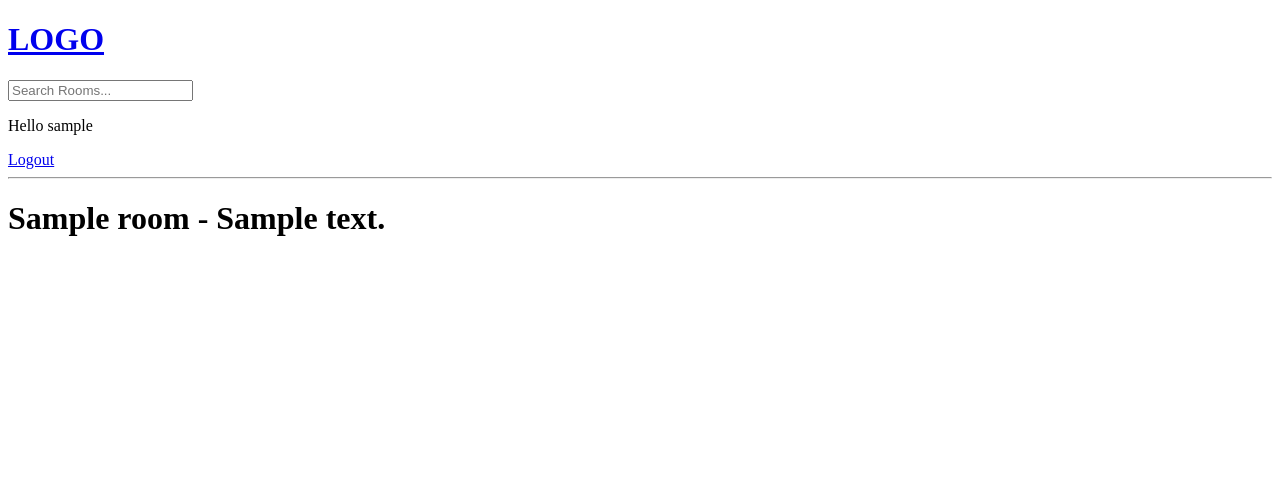
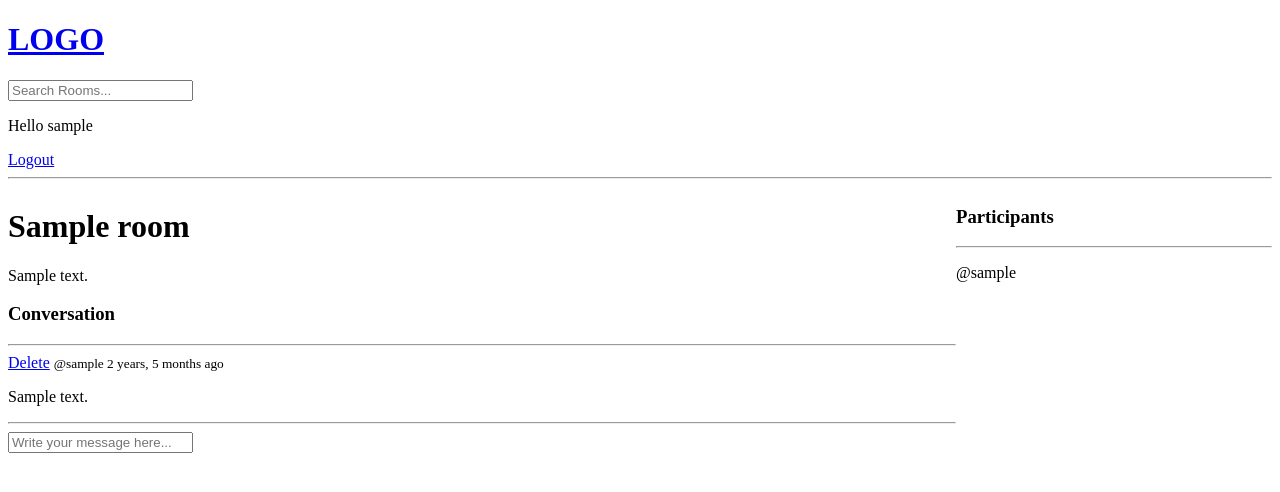
Before and after one commit to Abhi94N/StudyBud, a Django app: page /room/1/ in a window 1280 px wide. Shown: the top 492 px of the page. Run offline with Django 4.2, Linux system fonts and the light colour scheme; a user stored in the database is signed in; tables that the repository leaves empty hold one stand-in row (values such as "Sample post").

Commit message:
chatroom crud with delete

```diff
--- a/base/models.py
+++ b/base/models.py
@@ -17,7 +17,8 @@ class Room(models.Model):
     topic = models.ForeignKey(Topic, on_delete=models.SET_NULL, null=True)
     name = models.CharField(max_length=200)
     description = models.TextField(null=True, blank=True)
-    #participants
+
+    participants = models.ManyToManyField(User, related_name='participants', blank=True)
     updated = models.DateTimeField(auto_now=True)
     created = models.DateTimeField(auto_now_add=True)
 
--- a/base/templates/base/room.html
+++ b/base/templates/base/room.html
@@ -2,5 +2,58 @@
 
 
 {% block content %}
-<h1>{{room.name}} - {{room.description}}</h1>
+
+<style>
+    .room-container{
+        display: grid;
+        grid-template-columns: 3fr 1fr;
+    }
+</style>
+
+<div class="room-container">
+
+    <div>
+        <h1>{{room.name}}</h1>
+
+        <p>{{room.description}}</p>
+
+        <div class="comment-wrapper">
+            <h3>Conversation</h3>
+            <hr>
+            {% for message in room_messages %}
+                <div>
+                    {% if request.user == message.user %}
+                    <a href="{% url 'delete-message' message.id %}">Delete</a>
+                    {% endif %}
+                    <small>@{{message.user}} {{message.created | timesince }} ago </small>
+                    <p>{{message.body}}</p>
+                    <hr>
+
+                </div>
+            {% endfor %}
+        </div>
+
+        {% if request.user.is_authenticated %}
+        <div class="comment-form">
+            <form method="POST" action="">
+                {% csrf_token %}
+                <input type="text" name="body" placeholder="Write your message here..."/>
+            </form>
+        </div>
+
+        {% endif %}
+    </div>
+
+    <div>
+        <h3>Participants</h3>
+        <hr>
+        {% for user in participants %}
+            <div>
+                <p>@{{user.username}}</p>
+            </div>
+
+        {% endfor %}
+    </div>
+
+</div>
 {% endblock content %}
--- a/base/urls.py
+++ b/base/urls.py
@@ -10,5 +10,6 @@ urlpatterns = [
     path('create-room/', views.createRoom, name="create-room"),
     path('update-room/<str:pk>/', views.updateRoom, name="update-room"),
     path('delete-room/<str:pk>/', views.deleteRoom, name="delete-room"),
+    path('delete-message/<str:pk>/', views.deleteMessage, name="delete-message"),
 
 ]
--- a/base/views.py
+++ b/base/views.py
@@ -6,7 +6,7 @@ from django.contrib.auth import authenticate, login, logout
 # register view
 from django.contrib.auth.forms import UserCreationForm
 from django.contrib.auth.models import User
-from .models import Room, Topic
+from .models import Room, Topic, Message
 from .forms import RoomForm
 
 #Django has messages
@@ -95,7 +95,22 @@ def home(request):
 
 def room(request, pk):
     room = Room.objects.get(id=pk)
-    context = context = {'room': room}
+    #flash message use object message so we will specify parent object and message
+    room_messages = room.message_set.all().order_by('-created')
+    participants = room.participants.all()
+    if request.method == 'POST':
+        messages = Message.objects.create(
+            user=request.user,
+            room=room,
+            body=request.POST.get('body')
+        )
+
+        #when user comments, they are added
+        room.participants.add(request.user)
+        #redirect to same room
+        return redirect('room', pk=room.id)
+
+    context = context = {'room': room, 'room_messages': room_messages, 'participants': participants}
     return render(request, 'base/room.html', context)
 
 @login_required(login_url='login')
@@ -145,3 +160,16 @@ def deleteRoom(request, pk):
         room.delete()
         return redirect('home')
     return render(request, 'base/delete.html', {'obj': room})
+
+#CHAT ROOM message Crud
+@login_required(login_url='login')
+def deleteMessage(request, pk):
+    message = Message.objects.get(id=pk)
+    room_id = Room.objects.get(name=message.room).id
+    #check if user is owner of room
+    if request.user != message.user:
+        return HttpResponse('You are not allowed here!!')
+    if request.method == 'POST':
+        message.delete()
+        return redirect('room',pk=room_id)
+    return render(request, 'base/delete.html', {'obj': message})
--- a/templates/main.html
+++ b/templates/main.html
@@ -9,6 +9,7 @@
 </head>
 
 <body>
+    {% comment %} flash message object {% endcomment %}
     {% include 'navbar.html' %}
     {% if messages %}
     <ul class="messages">
```
Also changed, not shown: README.md.
